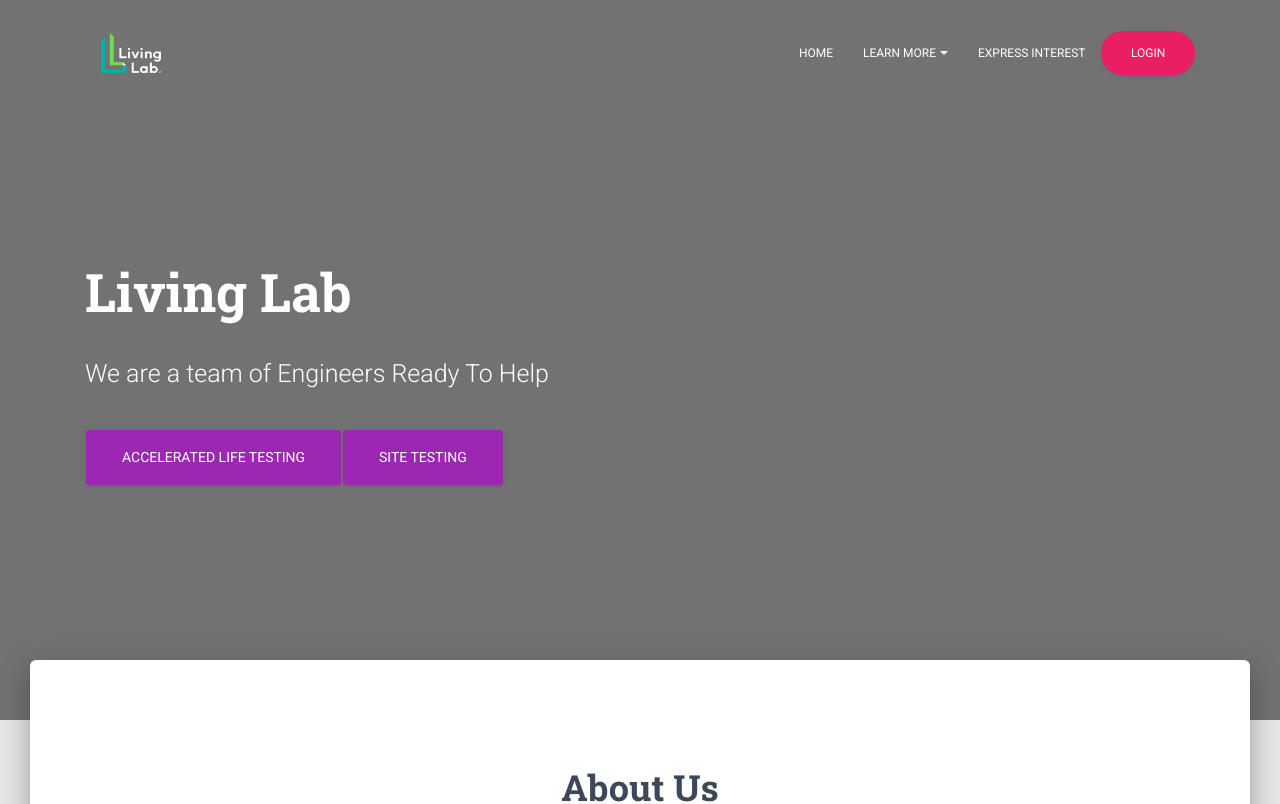
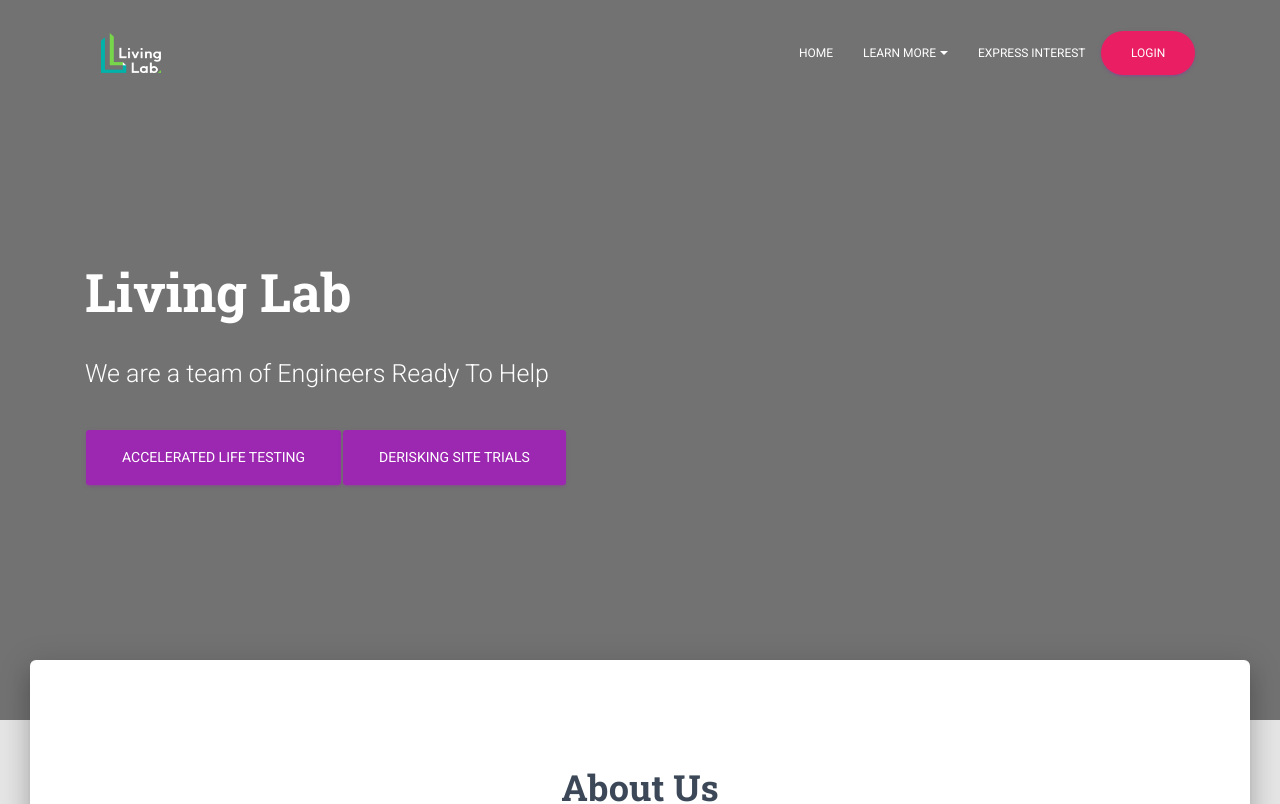
Before and after one commit to uwasystemhealth/livinglab-site-v3, a Next.js app: page / in a window 1280 px wide. Shown: the top 804 px of the page. Built offline with nearby package versions, Linux system fonts and the light colour scheme.

Commit message:
correct the button name

```diff
--- a/pages/index.js
+++ b/pages/index.js
@@ -35,7 +35,7 @@ const index = () => {
 								Accelerated Life Testing
 							</Button>
 							<Button color='primary' size='lg'>
-								Site Testing
+								Derisking Site Trials
 							</Button>
 						</GridItem>
 					</GridContainer>
```
